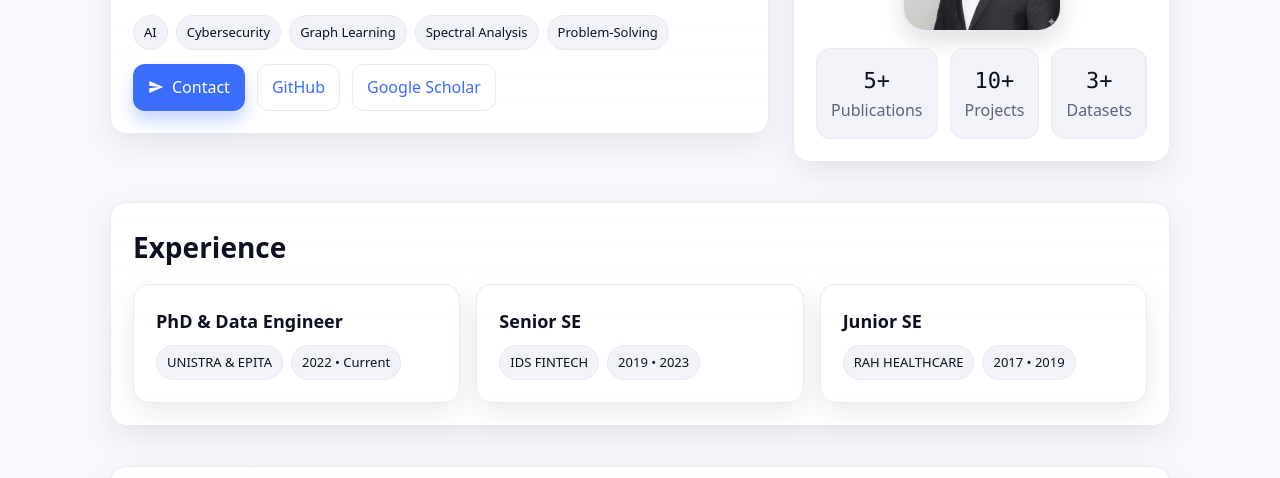
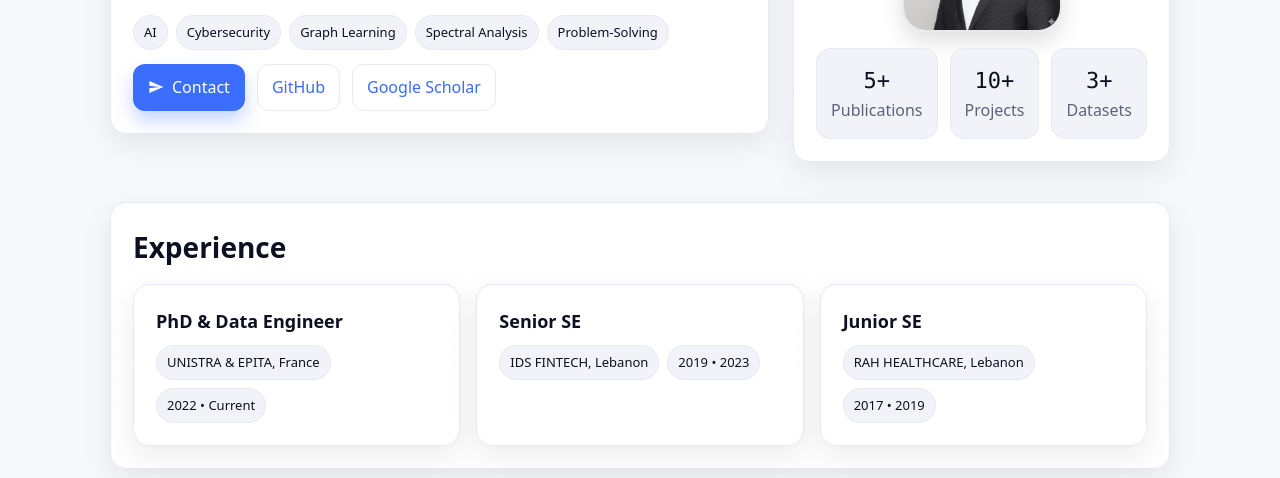
Before and after one commit to majedjaber1996/majedjaber1996.github.io, a plain HTML site: page index.html in a window 1280 px wide. Shown: the part 280-758 px from the top of the page. Drawn offline with Linux system fonts and the light colour scheme.

Commit message:
Add location details to education and job cards

```diff
--- a/index.html
+++ b/index.html
@@ -283,14 +283,14 @@
 	  	<div class="card">
 		  <h3>PhD & Data Engineer</h3>
 		  <div class="chips">
-			<span class="chip">UNISTRA & EPITA</span>
+			<span class="chip">UNISTRA & EPITA, France</span>
 			<span class="chip">2022 • Current</span>
 		  </div>
 		</div>
         <div class="card">
           <h3>Senior SE</h3>
           <div class="chips">
-            <span class="chip">IDS FINTECH</span>
+            <span class="chip">IDS FINTECH, Lebanon</span>
 		  	<span class="chip">2019 • 2023</span>
           </div>
         </div>
@@ -298,7 +298,7 @@
           <h3>Junior SE</h3>
           <!--<p>Model flows as graphs. Extract spectral features. Detect anomalies with classical ML.</p>-->
           <div class="chips">
-            <span class="chip">RAH HEALTHCARE</span>
+            <span class="chip">RAH HEALTHCARE, Lebanon</span>
 		  	<span class="chip">2017 • 2019</span>
           </div>
         </div>
```
